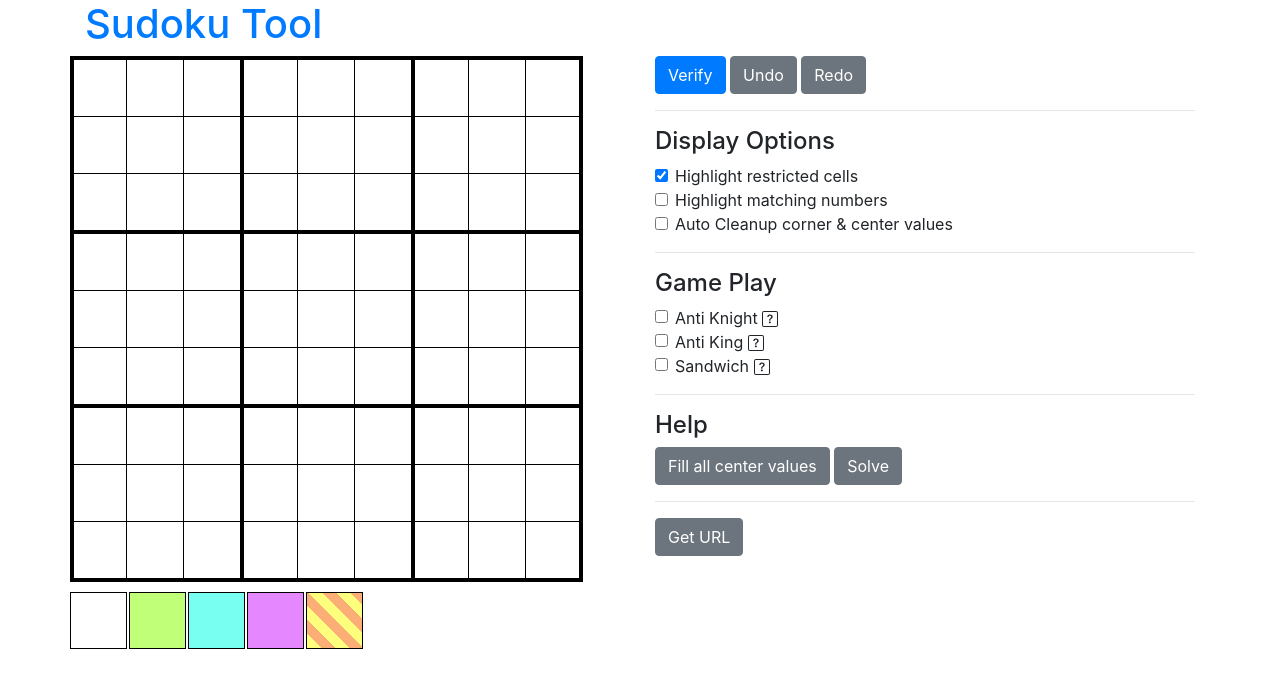
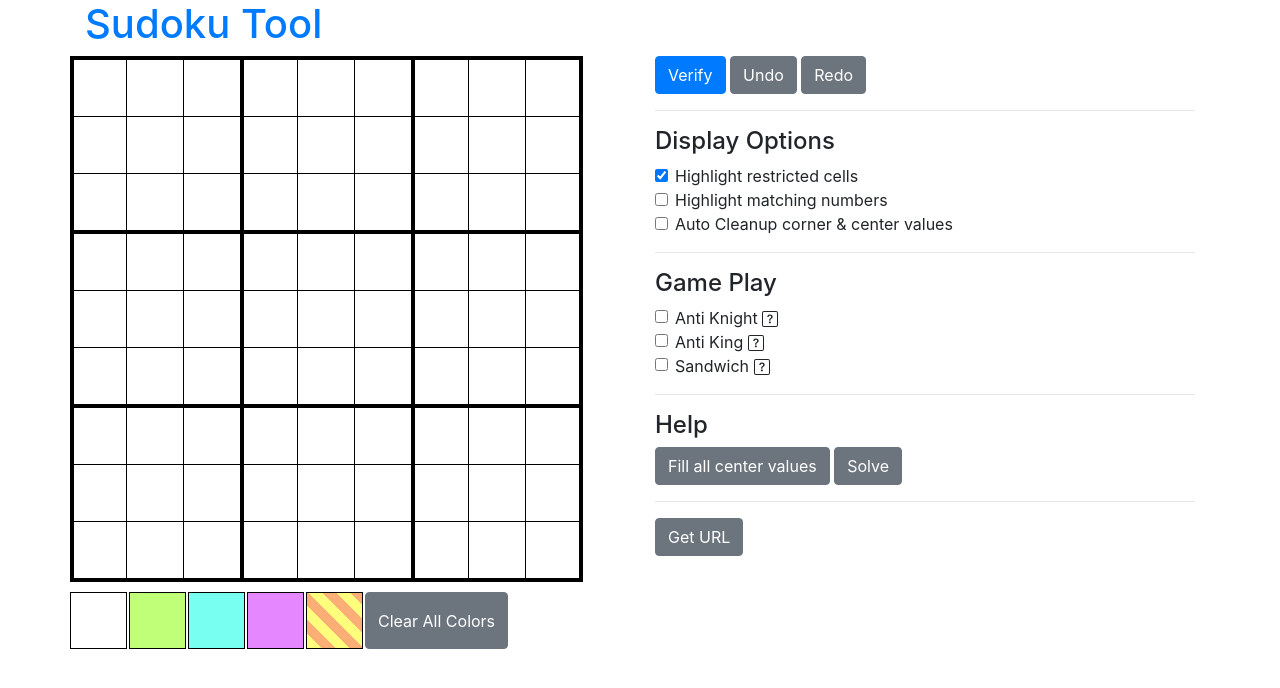
Before and after one commit to ngthanhtrung23/sudoku, a React (Create React App) app: page /#/ in a window 1280 px wide. Shown: the top 688 px of the page. Built offline with nearby package versions, Linux system fonts and the light colour scheme.

Commit message:
Implement clear all colors.

```diff
--- a/src/actions/board.ts
+++ b/src/actions/board.ts
@@ -303,6 +303,11 @@ export const keyDown = (board: BoardModel, control: ControlModel, history: Histo
 export const color = (board: BoardModel, color: number): ActionTypes => {
     let newBoard = _.cloneDeep(board);
     newBoard.colorSelectedCells(color);
-
     return updateBoard(newBoard);
 }
+
+export const clearAllColors = (board: BoardModel): ActionTypes => {
+    let newBoard = _.cloneDeep(board);
+    newBoard.clearAllColors();
+    return updateBoard(newBoard);
+}
--- a/src/components/Palette.tsx
+++ b/src/components/Palette.tsx
@@ -1,6 +1,7 @@
 import React from 'react';
+import Button from 'react-bootstrap/Button';
 import { connect, ConnectedProps } from 'react-redux';
-import { color } from '../actions/board';
+import { clearAllColors, color } from '../actions/board';
 import { GameState } from './Game';
 
 
@@ -21,6 +22,12 @@ class Palette extends React.Component<PaletteProps> {
         return (
             <div className="row palette">
                 {colors}
+                <Button
+                    className="btn-secondary"
+                    onClick={() => this.props.clearAllColors(this.props.board)}
+                >
+                    Clear All Colors
+                </Button>
             </div>
         );
     }
@@ -32,7 +39,10 @@ const mapStateToProps = (state: GameState) => {
     };
 };
 
-const connector = connect(mapStateToProps, { color });
+const connector = connect(mapStateToProps, {
+    clearAllColors,
+    color,
+});
 
 type PaletteProps = ConnectedProps<typeof connector>;
 
--- a/src/components/board/Cell.tsx
+++ b/src/components/board/Cell.tsx
@@ -103,7 +103,7 @@ class Cell extends React.Component<CellProps> {
         }
 
         // Add highlighting class.
-        if (this.props.cell.color !== null && !this.props.cell.error && !this.props.cell.isFixed) {
+        if (this.props.cell.color !== null && !this.props.cell.error) {
             // Color should have highest priority, but we don't allow coloring error / fixed cells.
             classes.push(`color-${this.props.cell.color}`);
         } else if (this.props.cell.selected) {
--- a/src/models/board.ts
+++ b/src/models/board.ts
@@ -312,6 +312,10 @@ class BoardModel {
             .forEach(cell => cell.color = color);
     }
 
+    clearAllColors(): void {
+        this.cells.forEach(cell => cell.color = null);
+    }
+
     unsetSelectedCells(): void {
         this.cells
             .filter(cell => cell.selected && !cell.isFixed)
```
